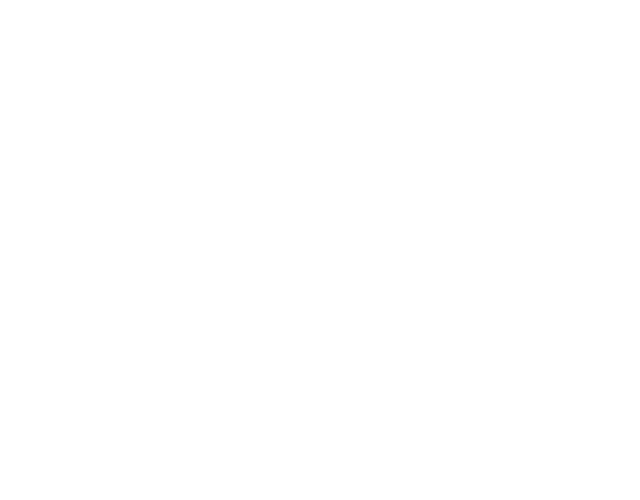
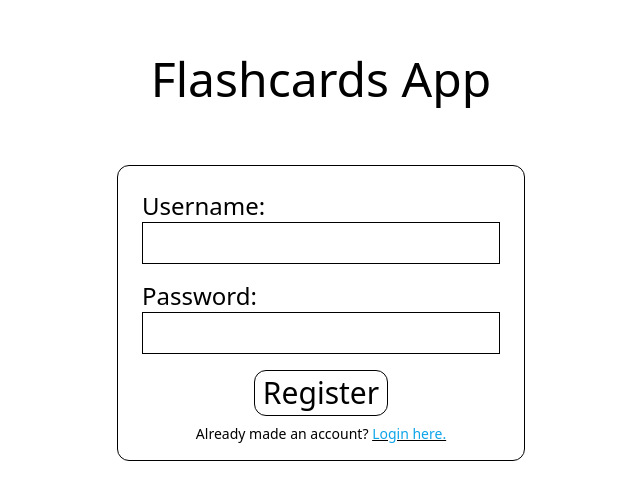
Before and after one commit to justclaner/flashcards, a React (Vite) app in the folder frontend/: page /register in a window 1280 px wide. Before the commit this address had no page. Shown: the part 164-664 px from the top of the page, without its empty margins (319-959 px from the left). Built offline with nearby package versions, Linux system fonts and the light colour scheme.

Commit message:
added login/register functionality

```diff
--- a/frontend/package.json
+++ b/frontend/package.json
@@ -13,6 +13,7 @@
     "@shopify/draggable": "^1.1.3",
     "axios": "^1.7.3",
     "interactjs": "^1.10.27",
+    "notistack": "^3.0.1",
     "react": "^18.3.1",
     "react-dom": "^18.3.1",
     "react-icons": "^5.2.1",
--- a/frontend/src/App.tsx
+++ b/frontend/src/App.tsx
@@ -5,6 +5,7 @@ import DeleteSet from './components/DeleteSet.tsx';
 import CreateSet from './components/CreateSet.tsx';
 import EditSet from './components/EditSet.tsx';
 import ViewSet from './components/ViewSet.tsx';
+import Register from './components/Register.tsx';
 import Login from './components/Login.tsx';
 
 const App = () => {
@@ -16,6 +17,7 @@ const App = () => {
       <Route path='/createSet' element={<CreateSet />}></Route>
       <Route path='/editSet/:setId' element={<EditSet />}></Route>
       <Route path='viewSet/:setId' element={<ViewSet />}></Route>
+      <Route path='/register' element={<Register />}></Route>
       <Route path='/login' element={<Login />}></Route>
     </Routes>
   )
--- a/frontend/src/components/Home.tsx
+++ b/frontend/src/components/Home.tsx
@@ -24,9 +24,9 @@ useEffect(()=>{
   return (
     <div className="p-4 pb-[200px] w-full text-center">
         <h1 className="text-3xl mb-3">Flashcards App</h1>
-        <div className="flex flex-wrap justify-evenly p-4 mx-auto my-2 border border-black w-[90%] rounded-lg">
+        <div className="flex flex-wrap justify-evenly p-4 mx-auto my-2 border border-black w-[90%] rounded-lg min-w-[310px]">
             {loading ? <Loading /> : sets.map(set=>
-                <div className="p-4 rounded-lg border border-black min-w-[300px] max-w-[24%] m-2" key={set._id} style={{backgroundColor:`${set.color}`}}>
+                <div className="p-4 rounded-lg border border-black min-w-[250px] max-w-[24%] m-2" key={set._id} style={{backgroundColor:`${set.color}`}}>
                     <h1 className="text-2xl">{set.title}</h1>
                     <h1 className="text-xl">{set.description}</h1>
                     <h1 className="text-xl text-gray">{`${set.cardCount} terms`}</h1>
--- a/frontend/src/components/Login.tsx
+++ b/frontend/src/components/Login.tsx
@@ -1,17 +1,59 @@
+import {useState, useEffect} from 'react';
+import {useNavigate} from 'react-router-dom';
+import { SnackbarProvider, enqueueSnackbar} from 'notistack';
+import axios from 'axios';
+import {url} from '../config.ts';
+import {Link} from 'react-router-dom';
+
 const Login = () => {
+  const [username, setUsername] = useState("");
+  const [password, setPassword] = useState("");
+  const navigate = useNavigate();
+  document.body.style.overflow = "hidden";
+
+  const logUser = async () => {
+    try {
+        const userData = {
+            username: username,
+            password: password
+        }
+        //change this
+        const response = await axios.post(`${url}/logUser`,userData)
+
+        if (!response) {
+            enqueueSnackbar("Something went wrong",{variant:"error"})
+            return;
+        }
+        navigate('/home');
+    } catch(e:any) {
+        console.error(e);
+        if (e.response.status == 405) {
+            enqueueSnackbar("Username is taken!",{variant:"error"})
+        } else {
+            enqueueSnackbar(e.response.data.message,{variant: "error"})
+        }
+    }
+  }
   return (
-    <div className="p-4 flex items-center justify-center h-screen">
+    <div className="p-4">
+        <SnackbarProvider transitionDuration={250} autoHideDuration={2000}/>
+        <div className="p-4 flex flex-col items-center justify-center h-screen">
+        <h1 className="text-[48px] text-center pb-[50px]">Flashcards App</h1>
             <div className="p-4 border border-black rounded-xl">
                 {/* <h1 className="p-2 text-3xl">Login</h1> */}
                 <div className="p-2 flex flex-col">
                     <label className="text-2xl">Username:</label>
-                <input type="text" className="p-1 text-2xl w-full border border-black" />
+                    <input type="text" className="p-1 text-2xl w-full border border-black" onChange={(e)=>{setUsername(e.target.value)}}/>
                 </div>
                 <div className="p-2 flex flex-col">
                     <label className="text-2xl">Password:</label>
-                <input type="password" className="p-1 text-2xl w-full border border-black" />
+                    <input type="password" className="p-1 text-2xl w-full border border-black" onChange={(e)=>{setPassword(e.target.value)}}/>
                 </div>
-            <button className="block mx-auto my-2 px-2 py-1 text-3xl border border-black hover:bg-gray-200 active:bg-gray-100">Login</button>
+                <button className="block mx-auto my-2 px-2 py-1 text-3xl rounded-xl border border-black hover:bg-gray-200 active:bg-gray-100"
+                onClick={()=>{logUser()}}
+                >Login</button>
+                <h1 className="text-sm text-center">Haven't made an account? <Link to='/register'><u><span className="text-sky-500 decoration-sky-500">Register here.</span></u></Link></h1>
+            </div>
         </div>
     </div>
   )
--- a/frontend/src/components/Register.tsx
+++ b/frontend/src/components/Register.tsx
@@ -0,0 +1,60 @@
+import {useState, useEffect} from 'react';
+import {useNavigate} from 'react-router-dom';
+import { SnackbarProvider, enqueueSnackbar} from 'notistack';
+import axios from 'axios';
+import {url} from '../config.ts';
+import {Link} from 'react-router-dom';
+
+const Register = () => {
+  const [username, setUsername] = useState("");
+  const [password, setPassword] = useState("");
+  const navigate = useNavigate();
+  document.body.style.overflow = "hidden";
+
+  const postUser = async () => {
+    try {
+        const userData = {
+            username: username,
+            password: password
+        }
+        const response = await axios.post(`${url}/createUser`,userData)
+        if (!response) {
+            enqueueSnackbar("Something went wrong",{variant:"error"})
+            return;
+        }
+        navigate('/home');
+    } catch(e:any) {
+        console.error(e);
+        if (e.response.status == 405) {
+            enqueueSnackbar("Username is taken!",{variant:"error"})
+        } else {
+            enqueueSnackbar("Something went wrong",{variant: "error"})
+        }
+    }
+  }
+  return (
+    <div className="p-4">
+        <SnackbarProvider transitionDuration={250} autoHideDuration={2000}/>
+        <div className="p-4 flex flex-col items-center justify-center h-screen">
+        <h1 className="text-[48px] text-center pb-[50px]">Flashcards App</h1>
+            <div className="p-4 border border-black rounded-xl">
+                {/* <h1 className="p-2 text-3xl">Login</h1> */}
+                <div className="p-2 flex flex-col">
+                    <label className="text-2xl">Username:</label>
+                    <input type="text" className="p-1 text-2xl w-full border border-black" onChange={(e)=>{setUsername(e.target.value)}}/>
+                </div>
+                <div className="p-2 flex flex-col">
+                    <label className="text-2xl">Password:</label>
+                    <input type="password" className="p-1 text-2xl w-full border border-black" onChange={(e)=>{setPassword(e.target.value)}}/>
+                </div>
+                <button className="block mx-auto my-2 px-2 py-1 text-3xl rounded-xl border border-black hover:bg-gray-200 active:bg-gray-100"
+                onClick={()=>{postUser()}}
+                >Register</button>
+                <h1 className="text-sm text-center">Already made an account? <Link to='/login'><u><span className="text-sky-500 decoration-sky-500">Login here.</span></u></Link></h1>
+            </div>
+        </div>
+    </div>
+  )
+}
+
+export default Register
--- a/frontend/src/components/ViewSet.tsx
+++ b/frontend/src/components/ViewSet.tsx
@@ -67,7 +67,7 @@ const ViewSet = () => {
                     <h1 className="text-[48px]">{title}</h1>
                     <h1 className="text-2xl">{description}</h1>
                 </div>
-                <div className="p-[30px] flex items-center text-wrap break-words overflow-auto justify-center border border-black rounded-xl w-[600px] h-[400px] m-auto"
+                <div className="p-[30px] flex items-center text-wrap break-words overflow-auto justify-center border border-black rounded-xl w-[275px] sm:w-[575px] h-[400px] m-auto w"
                     onClick={()=>{
                         console.log(flipDuration);
                         card.current.classList.add("flipAnimation")
@@ -79,7 +79,7 @@ const ViewSet = () => {
                         },flipDuration*1000)
                     }}
                     ref={card}>
-                    <h1 className="text-[48px] max-w-[100%] max-h-[100%] select-text">{showFront ? currentCard[0] : currentCard[1]}</h1>
+                    <h1 className="text-[36px] sm:text-[48px] max-w-[100%] max-h-[100%] select-text">{showFront ? currentCard[0] : currentCard[1]}</h1>
                 </div>
                 <div className="p-4 flex justify-between items-center">
                 <button className="inline  border border-black text-[48px] rounded-[50%]" onClick={()=>{
```
Also changed, not shown: 2 other files (tests, documents, lock files or other folders). Lines whose indentation alone changed are shown as unchanged.
